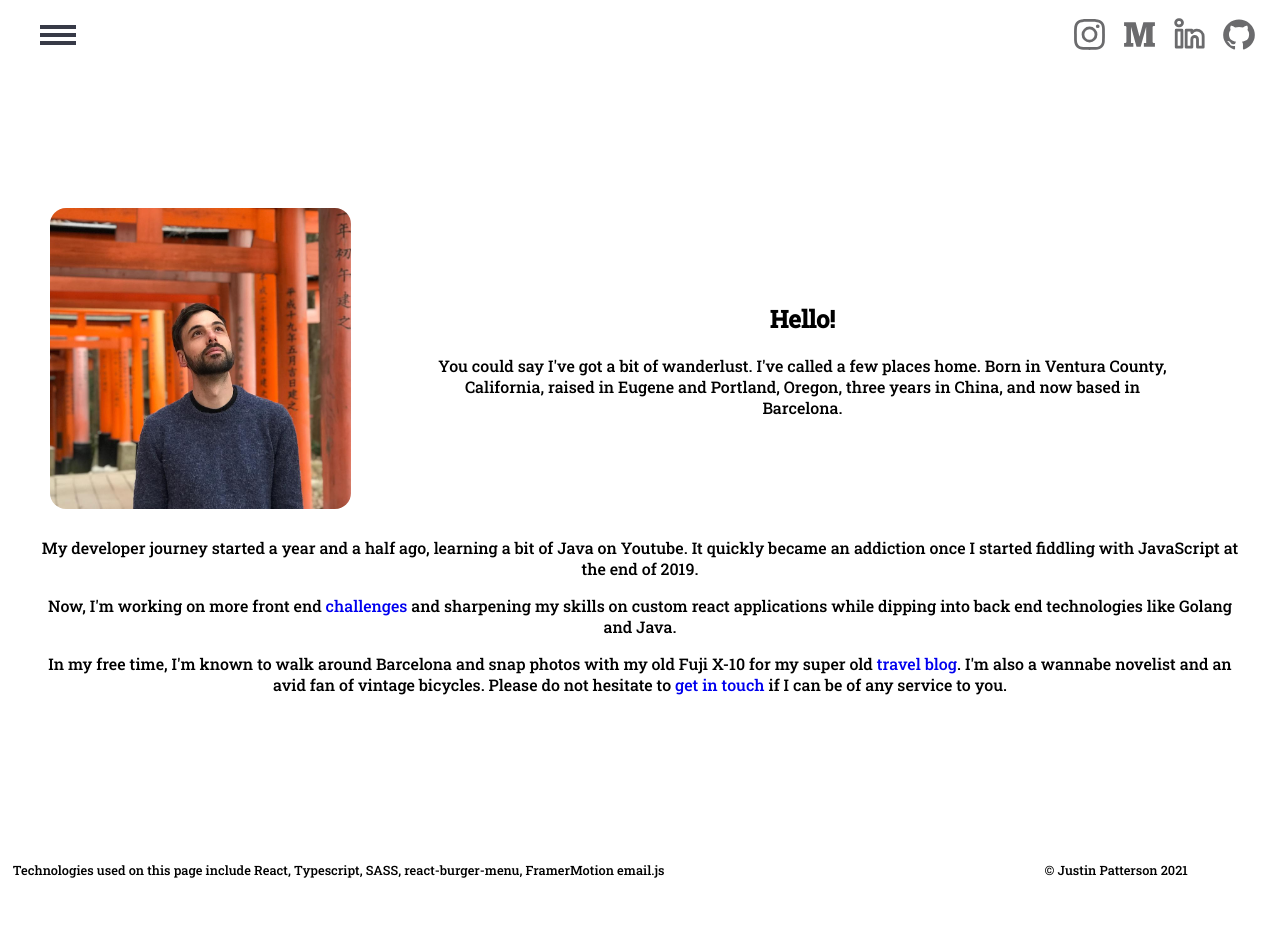
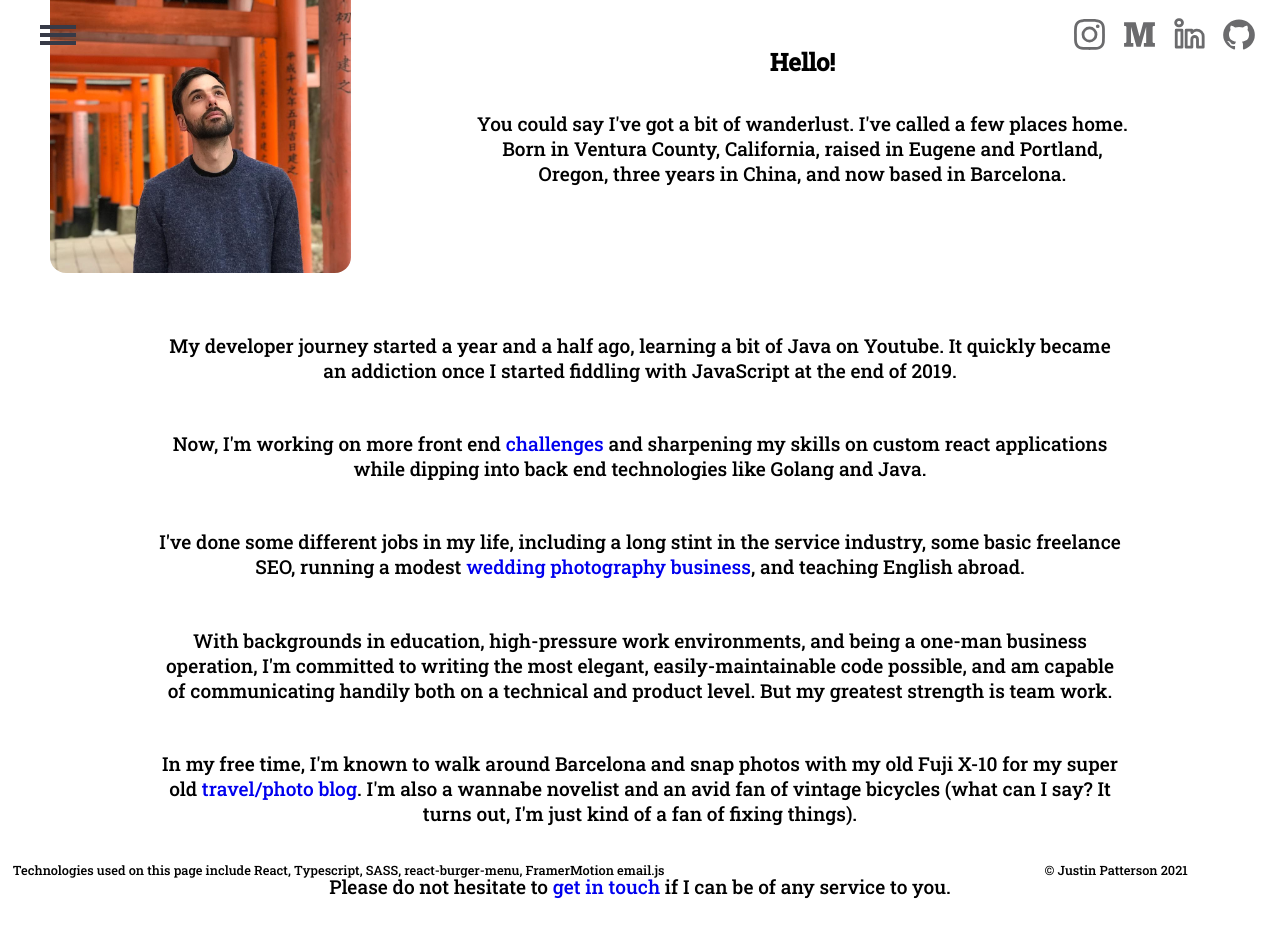
Before and after one commit to ajustinpatterson/Portfolio_Site_2021, a React (Create React App) app: page /about in a window 1280 px wide. Shown: the top 938 px of the page. Before the commit the page ends 891 px from the top, so only its background shows below. Built offline with nearby package versions, Linux system fonts and the light colour scheme.

Commit message:
feat(about): add links/styling to About container

```diff
--- a/src/containers/About/About.scss
+++ b/src/containers/About/About.scss
@@ -10,7 +10,7 @@
     .pic-and-hello {
       display: flex;
       .intro-body-text {
-        margin: auto 6%;
+        margin: auto 2%;
       }
       .about-image {
         margin: 1%;
@@ -28,4 +28,8 @@
       opacity: 50%;
     }
   }
+  p {
+    font-size: 1.2em;
+    margin: 4% 10%;
+  }
 }
--- a/src/containers/About/About.tsx
+++ b/src/containers/About/About.tsx
@@ -38,11 +38,42 @@ const About = () => {
           like Golang and Java.
         </p>
         <p>
+          I've done some different jobs in my life, including a long stint in
+          the service industry, some basic freelance SEO, running a modest
+          <a
+            href="https://pj9434.wixsite.com/alan-j-patterson"
+            rel="noreferrer"
+            target="_blank"
+          >
+            {' '}
+            wedding photography business
+          </a>
+          , and teaching English abroad.
+        </p>
+        <p>
+          With backgrounds in education, high-pressure work environments, and
+          being a one-man business operation, I'm committed to writing the most
+          elegant, easily-maintainable code possible, and am capable of
+          communicating handily both on a technical and product level. But my
+          greatest strength is team work.
+        </p>
+        <p>
           In my free time, I'm known to walk around Barcelona and snap photos
           with my old Fuji X-10 for my super old
-          <a href="http://cancionencantada.tumblr.com"> travel blog</a>. I'm
-          also a wannabe novelist and an avid fan of vintage bicycles. Please do
-          not hesitate to
+          <a
+            href="http://cancionencantada.tumblr.com"
+            rel="noreferrer"
+            target="_blank"
+          >
+            {' '}
+            travel/photo blog
+          </a>
+          . I'm also a wannabe novelist and an avid fan of vintage bicycles
+          (what can I say? It turns out, I'm just kind of a fan of fixing
+          things).
+        </p>
+        <p>
+          Please do not hesitate to
           <a href="mailto:ajustinpatterson@outlook.com"> get in touch</a> if I
           can be of any service to you.
         </p>
```
